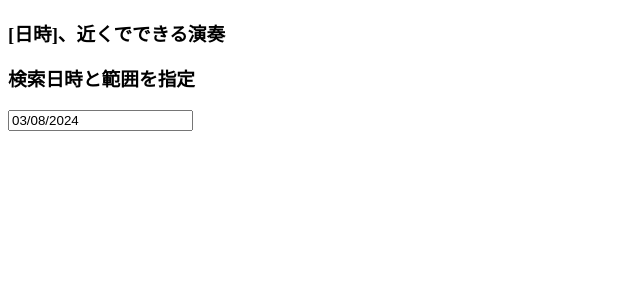
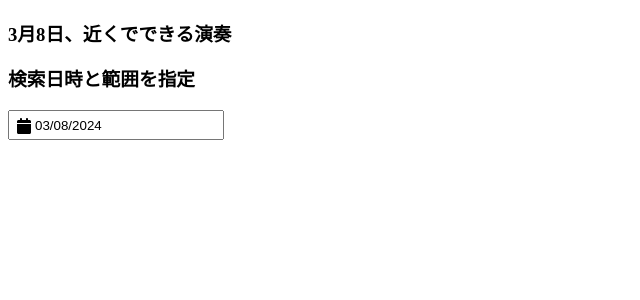
Before and after one commit to sekibuuun/WanderVive_front, a React (Vite) app: page / in a window 1280 px wide. Shown: the top 300 px of the page, without its empty margins (0-640 px from the left). Built offline with nearby package versions, Linux system fonts and the light colour scheme.

Commit message:
feet 上の文言とDatePickerを連携させました。しかし、配置にまだ問題あり[wip]

```diff
--- a/src/components/band_card.jsx
+++ b/src/components/band_card.jsx
@@ -5,7 +5,7 @@ export const TopPage = () => {
 
   return (
     <body>
-      <h3>[日時]、近くでできる演奏</h3>
+      <h3>[date]、近くでできる演奏</h3>
     </body>
   );
 };
--- a/src/components/calender/CalenderTop.jsx
+++ b/src/components/calender/CalenderTop.jsx
@@ -1,12 +1,12 @@
-import React from 'react';
-import DatePicker from 'react-datepicker';
-import { useState } from 'react';
-import 'react-datepicker/dist/react-datepicker.css';
+// import React from 'react';
+// import DatePicker from 'react-datepicker';
+// import { useState } from 'react';
+// import 'react-datepicker/dist/react-datepicker.css';
 
-const CalenderTop = () => {
-  const [startDate, setStartDate] = useState(new Date());
+// const CalenderTop = () => {
+//   const [startDate, setStartDate] = useState(new Date());
 
-  return <DatePicker selected={startDate} onChange={(date) => setStartDate(date)} />;
-};
+//   return <DatePicker closeOnScroll={true} showIcon selected={startDate} onChange={(date) => setStartDate(date)} />;
+// };
 
-export { CalenderTop };
+// export { CalenderTop };
--- a/src/components/topPage.jsx
+++ b/src/components/topPage.jsx
@@ -1,14 +1,20 @@
 import React from 'react';
-import { CalenderTop } from './calender/CalenderTop';
+import DatePicker from 'react-datepicker';
+import { useState } from 'react';
+import 'react-datepicker/dist/react-datepicker.css';
 
-export const TopPage = () => {
-  //関数
+const TopPage = () => {
+  const [startDate, setStartDate] = useState(new Date());
 
   return (
     <>
-      <h3>[日時]、近くでできる演奏</h3>
+      <h3>
+        {startDate.getMonth() + 1}月{startDate.getDate()}日、近くでできる演奏
+      </h3>
       <h3>検索日時と範囲を指定</h3>
-      <CalenderTop></CalenderTop>
+      <DatePicker closeOnScroll={true} showIcon selected={startDate} onChange={(date) => setStartDate(date)} />
     </>
   );
 };
+
+export { TopPage };
```
